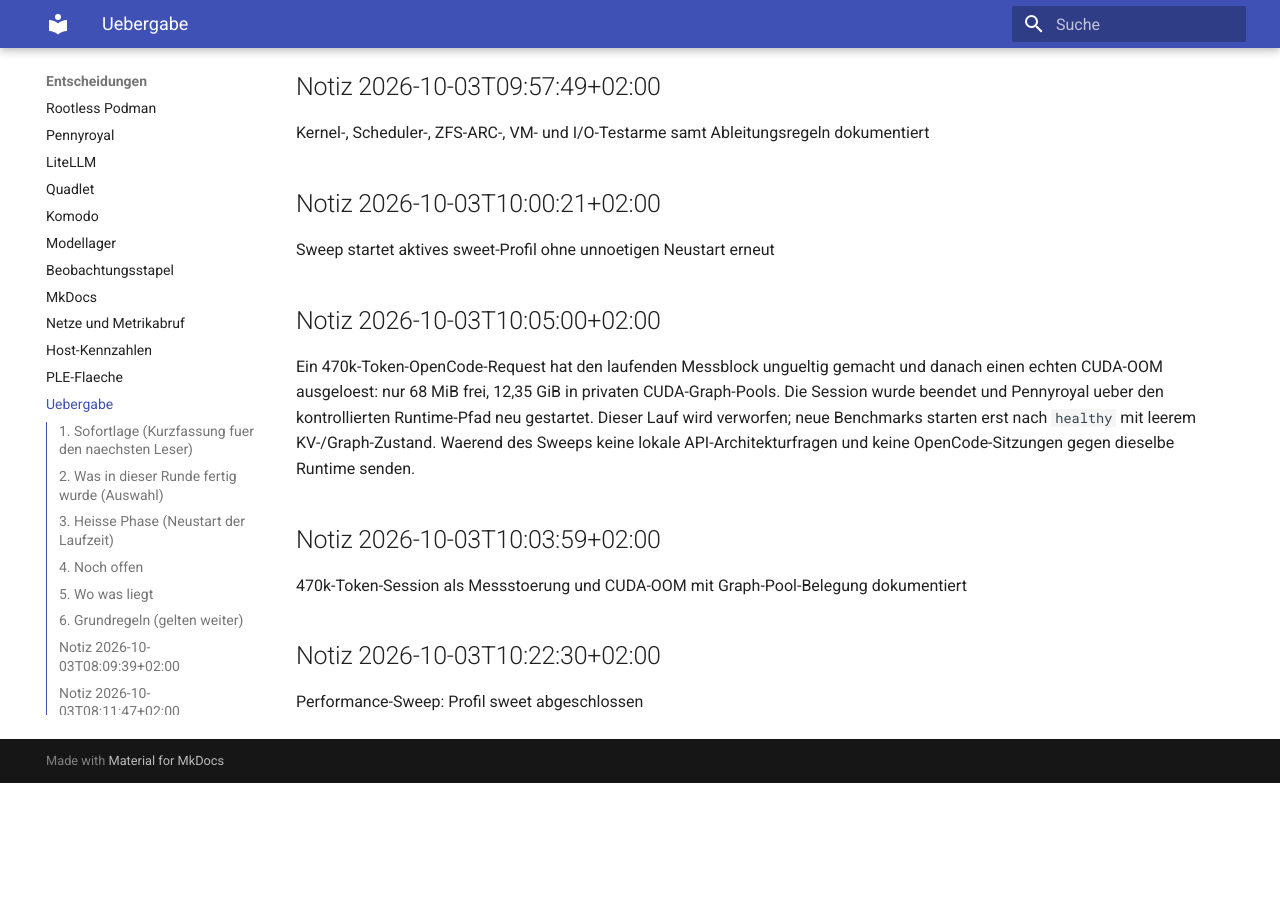
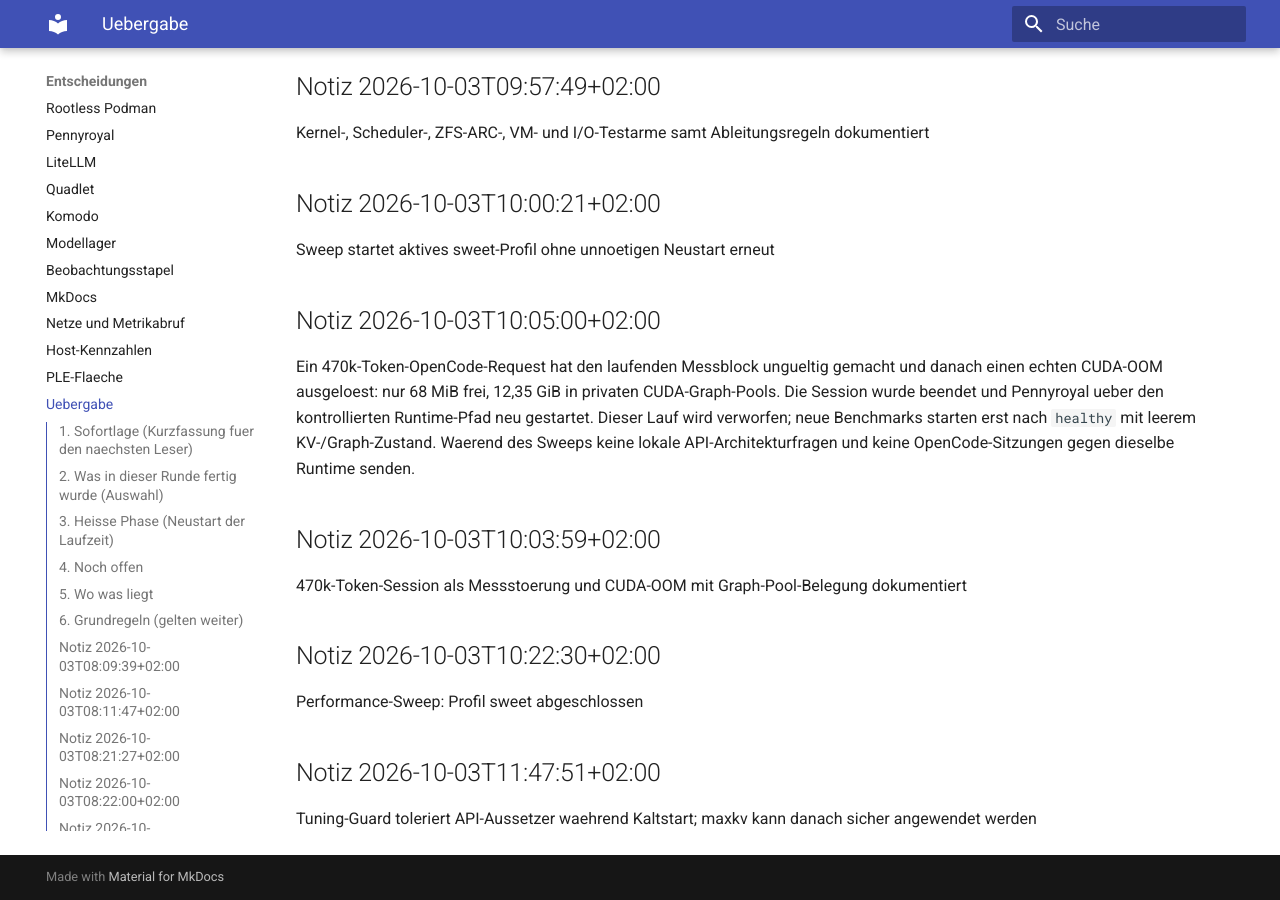
Before and after one commit to thomasdenk79-cyber/llm-infra-setup, an MkDocs documentation site: the page built from docs/HANDOFF.md, in a window 1280 px wide and 900 px high, scrolled down 5689 px. Built offline with MkDocs 1.6.1 and Material for MkDocs 9.7.7, drawn with Linux system fonts in a browser that asks for light colours; before the commit the page ends 6472 px from its top, so only the background shows below that; some of the changed text lies outside the part shown.

Commit message:
stand: 2026-10-03T11:47 gesichert (2 Dateien)

```diff
--- a/docs/HANDOFF.md
+++ b/docs/HANDOFF.md
@@ -1,4 +1,4 @@
-Zuletzt gesichert: 2026-10-03T10:22:30+02:00 durch `scripts/session-checkpoint.sh`
+Zuletzt gesichert: 2026-10-03T11:47:51+02:00 durch `scripts/session-checkpoint.sh`
 
 # Arbeitsstand und Uebergabe
 
@@ -236,3 +236,7 @@
 ## Notiz 2026-10-03T10:22:30+02:00
 
 Performance-Sweep: Profil sweet abgeschlossen
+
+## Notiz 2026-10-03T11:47:51+02:00
+
+Tuning-Guard toleriert API-Aussetzer waehrend Kaltstart; maxkv kann danach sicher angewendet werden
```
Also changed, not shown: 1 other file.
